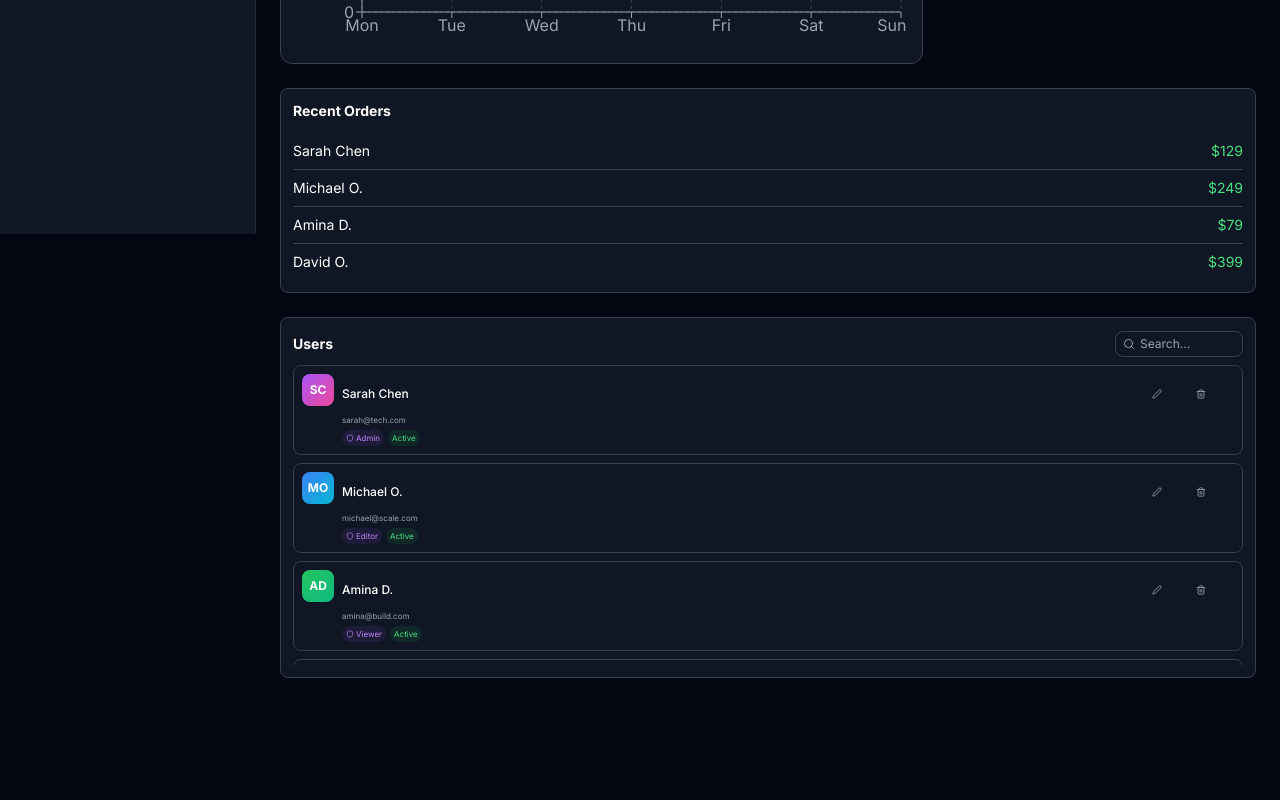
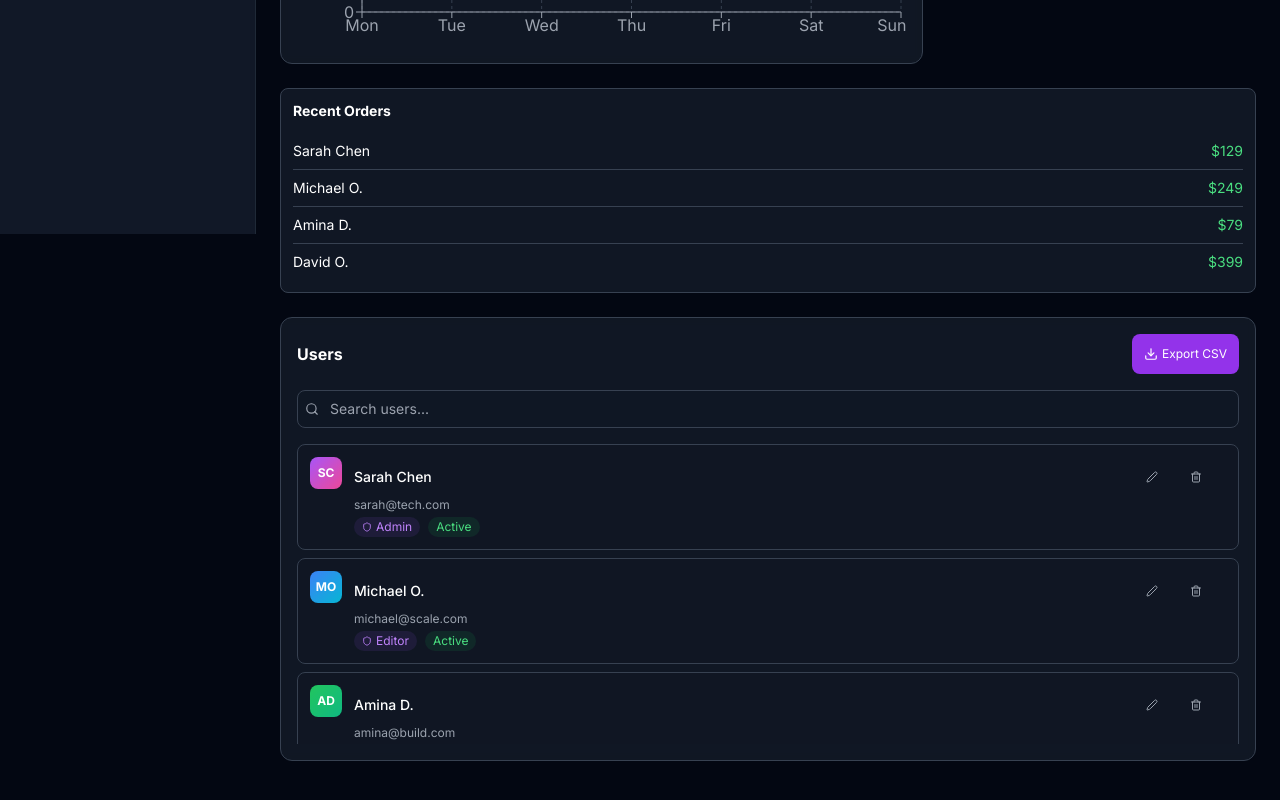
Before and after one commit to Neric-wizard/admin-dashboard, a Next.js app: page / in a window 1280 px wide. Shown: the part 566-1366 px from the top of the page. Before the commit the page ends 1284 px from the top, so only its background shows below. Built offline with nearby package versions, Linux system fonts and the light colour scheme.

Commit message:
Day 6: Add CSV export back to user management

```diff
--- a/app/components/UserManagement.tsx
+++ b/app/components/UserManagement.tsx
@@ -1,7 +1,7 @@
 "use client";
 
 import { useState } from "react";
-import { Search, Shield, Edit2, Trash2 } from "lucide-react";
+import { Search, Shield, Edit2, Trash2, Download } from "lucide-react";
 
 export default function UserManagement() {
   const [searchTerm, setSearchTerm] = useState("");
@@ -14,51 +14,84 @@ export default function UserManagement() {
   ];
 
   const filteredUsers = users.filter(user =>
-    user.name.toLowerCase().includes(searchTerm.toLowerCase())
+    user.name.toLowerCase().includes(searchTerm.toLowerCase()) ||
+    user.email.toLowerCase().includes(searchTerm.toLowerCase())
   );
 
+  // CSV Export Function
+  const exportToCSV = () => {
+    // Create CSV content
+    const headers = ["Name", "Email", "Role", "Status"];
+    const csvData = filteredUsers.map(user => [user.name, user.email, user.role, user.status]);
+
+    // Convert to CSV string
+    let csvContent = headers.join(",") + "\n";
+    csvData.forEach(row => {
+      csvContent += row.join(",") + "\n";
+    });
+
+    // Create download
+    const blob = new Blob([csvContent], { type: 'text/csv' });
+    const url = window.URL.createObjectURL(blob);
+    const a = document.createElement('a');
+    a.href = url;
+    a.download = 'users.csv';
+    a.click();
+  };
+
   return (
-    <div className="bg-gray-800/50 backdrop-blur-sm rounded-lg border border-gray-700 p-3 mt-3">
-      <div className="flex items-center justify-between mb-2">
-        <h2 className="text-sm font-bold text-white">Users</h2>
-        <div className="relative w-32">
-          <Search className="absolute left-2 top-1/2 transform -translate-y-1/2 text-gray-400" size={12} />
-          <input
-            type="text"
-            placeholder="Search..."
-            value={searchTerm}
-            onChange={(e) => setSearchTerm(e.target.value)}
-            className="w-full bg-gray-900/50 border border-gray-700 rounded-lg py-1 pl-6 pr-2 text-xs text-white"
-          />
-        </div>
+    <div className="bg-gray-800/50 backdrop-blur-sm rounded-xl border border-gray-700 p-4 mt-4">
+      {/* Header with Export Button */}
+      <div className="flex items-center justify-between mb-4">
+        <h2 className="text-white font-bold">Users</h2>
+        <button
+          onClick={exportToCSV}
+          className="flex items-center gap-1 bg-purple-600 hover:bg-purple-700 text-white text-xs px-3 py-1.5 rounded-lg transition"
+        >
+          <Download size={14} />
+          Export CSV
+        </button>
       </div>
 
-      <div className="space-y-2 max-h-[300px] overflow-y-auto custom-scrollbar">
+      {/* Search */}
+      <div className="relative mb-4">
+        <Search className="absolute left-2 top-1/2 transform -translate-y-1/2 text-gray-400" size={14} />
+        <input
+          type="text"
+          placeholder="Search users..."
+          value={searchTerm}
+          onChange={(e) => setSearchTerm(e.target.value)}
+          className="w-full bg-gray-900/50 border border-gray-700 rounded-lg py-2 pl-8 pr-3 text-sm text-white"
+        />
+      </div>
+
+      {/* Users List */}
+      <div className="space-y-2 max-h-[300px] overflow-y-auto">
         {filteredUsers.map((user) => (
-          <div key={user.id} className="bg-gray-900/30 rounded-lg p-2 border border-gray-700">
-            <div className="flex items-start gap-2">
+          <div key={user.id} className="bg-gray-900/30 rounded-lg p-3 border border-gray-700">
+            <div className="flex items-start gap-3">
               <div className={`w-8 h-8 rounded-lg bg-gradient-to-br ${user.color} flex items-center justify-center text-white font-bold text-xs flex-shrink-0`}>
                 {user.avatar}
               </div>
               <div className="flex-1 min-w-0">
                 <div className="flex items-center justify-between">
-                  <h3 className="text-white text-xs font-medium truncate">{user.name}</h3>
+                  <h3 className="text-white text-sm font-medium truncate">{user.name}</h3>
                   <div className="flex gap-1">
-                    <button className="p-0.5 text-gray-400 hover:text-purple-400">
-                      <Edit2 size={10} />
+                    <button className="p-1 text-gray-400 hover:text-purple-400">
+                      <Edit2 size={12} />
                     </button>
-                    <button className="p-0.5 text-gray-400 hover:text-red-400">
-                      <Trash2 size={10} />
+                    <button className="p-1 text-gray-400 hover:text-red-400">
+                      <Trash2 size={12} />
                     </button>
                   </div>
                 </div>
-                <p className="text-gray-400 text-[8px] truncate">{user.email}</p>
-                <div className="flex items-center gap-1 mt-1">
-                  <span className="flex items-center gap-0.5 text-[8px] bg-purple-500/10 text-purple-400 px-1 py-0.5 rounded-full">
-                    <Shield size={8} />
+                <p className="text-gray-400 text-xs truncate">{user.email}</p>
+                <div className="flex items-center gap-2 mt-1">
+                  <span className="flex items-center gap-1 text-xs bg-purple-500/10 text-purple-400 px-2 py-0.5 rounded-full">
+                    <Shield size={10} />
                     {user.role}
                   </span>
-                  <span className={`text-[8px] px-1 py-0.5 rounded-full ${
+                  <span className={`text-xs px-2 py-0.5 rounded-full ${
                     user.status === "Active" ? "bg-green-500/10 text-green-400" : "bg-gray-500/10 text-gray-400"
                   }`}>
                     {user.status}
```
